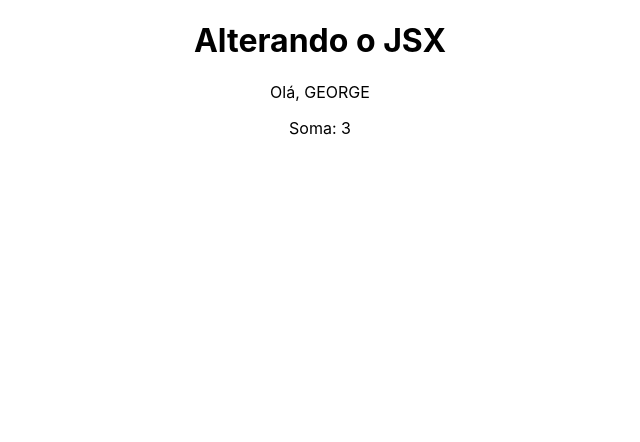
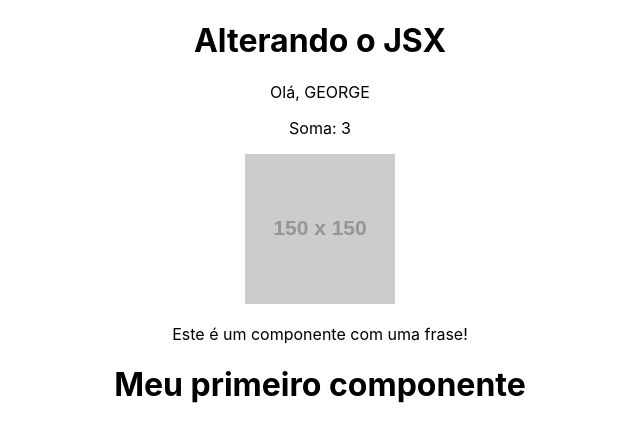
Before and after one commit to geneves97/appReact, a React (Create React App) app: page / in a window 1280 px wide. Shown: the top 442 px of the page, without its empty margins (320-960 px from the left). Built offline with nearby package versions, Linux system fonts and the light colour scheme.

Commit message:
This commitment to the content up to class 4 of the React course

```diff
--- a/src/App.js
+++ b/src/App.js
@@ -1,8 +1,9 @@
-import './App.css';
+import './App.css'
+import HelloWorld from './components/HelloWorld'
 
 function App() {
 
-  const name = "George";
+  const name = "George"
 
   const newName = name.toUpperCase()
 
@@ -10,11 +11,15 @@ function App() {
     return a + b
   }
 
+  const url = 'https://via.placeholder.com/150'
+
   return (
     <div className="App">
       <h1>Alterando o JSX</h1>
       <p>Olá, {newName}</p>
       <p>Soma: {sum(1, 2)}</p>
+      <img src= {url} alt="Minha Imagen"/>
+      <HelloWorld />
     </div>
   );
 }
--- /dev/null
+++ b/src/components/Frase.js
@@ -0,0 +1,9 @@
+function Frase() {
+    return(
+        <div>
+            <p>Este é um componente com uma frase!</p>
+        </div>
+    )
+}
+
+export default Frase;
--- /dev/null
+++ b/src/components/HelloWorld.js
@@ -0,0 +1,13 @@
+import Frase from "./Frase";
+
+function HelloWorld(){
+
+    return (
+        <div>
+            <Frase />
+            <h1>Meu primeiro componente</h1>
+        </div>
+    )
+}
+
+export default HelloWorld;
```
